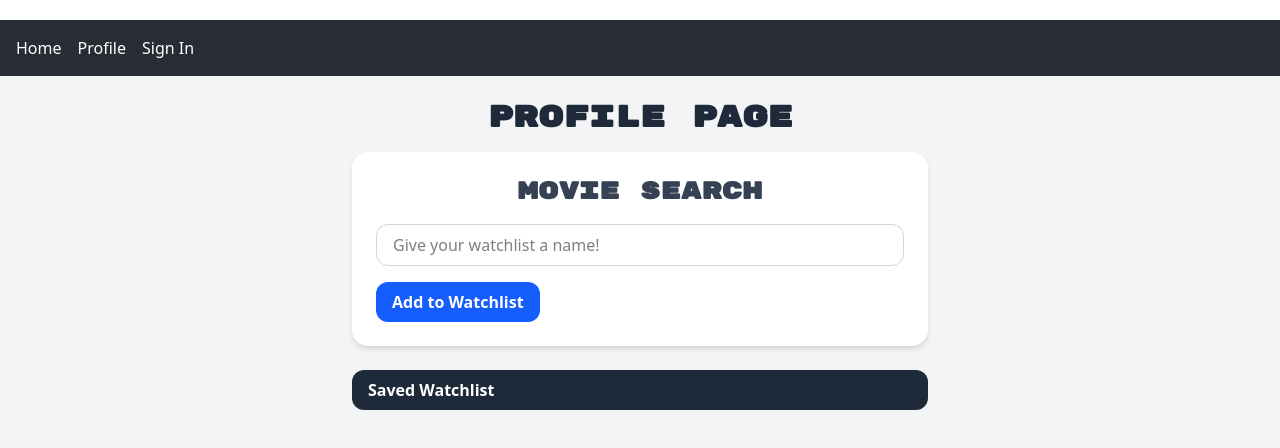
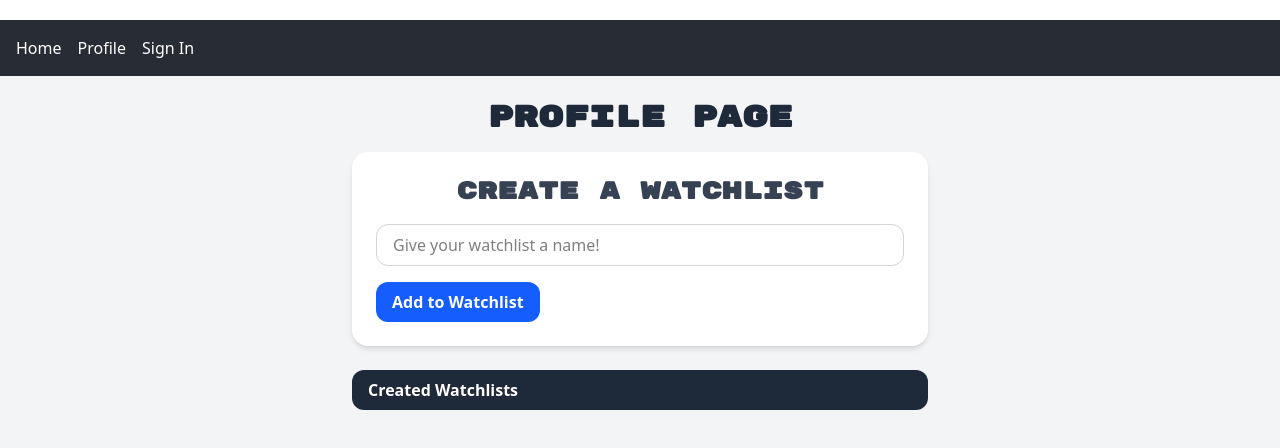
Before and after one commit to revengelmfao/MovieSquad, a React (Vite) app in the folder client/: page /profile in a window 1280 px wide. Shown: the top 448 px of the page. Built offline with nearby package versions, Linux system fonts and the light colour scheme.

Commit message:
Further tweaked text displayed on Profile component

```diff
--- a/client/src/components/Profile.tsx
+++ b/client/src/components/Profile.tsx
@@ -39,7 +39,7 @@
       <h1 className="text-3xl font-bold text-gray-800 mb-4">Profile Page</h1>
 
       <div className="w-full max-w-xl bg-white rounded-2xl shadow-md p-6 mb-6">
-        <h2 className="text-2xl font-semibold text-center text-gray-700 mb-4">Movie Search</h2>
+        <h2 className="text-2xl font-semibold text-center text-gray-700 mb-4">Create A Watchlist</h2>
 
         <input
           type="text"
@@ -66,7 +66,7 @@
           onClick={toggleDropdown}
           className="w-full bg-gray-800 text-white py-2 px-4 rounded-xl text-left font-semibold hover:bg-gray-700 transition"
         >
-          Saved Watchlist
+          Created Watchlists
         </button>
 
         {dropdownOpen && (
```
